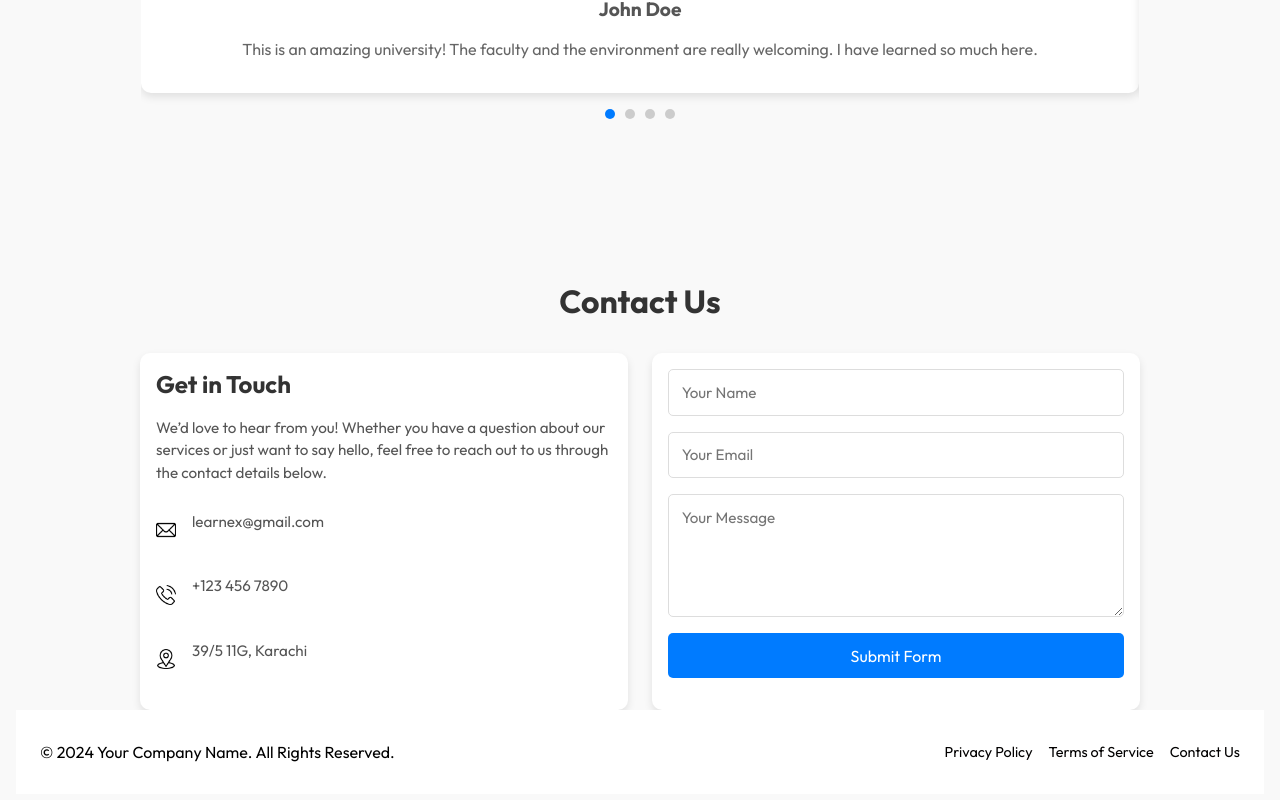
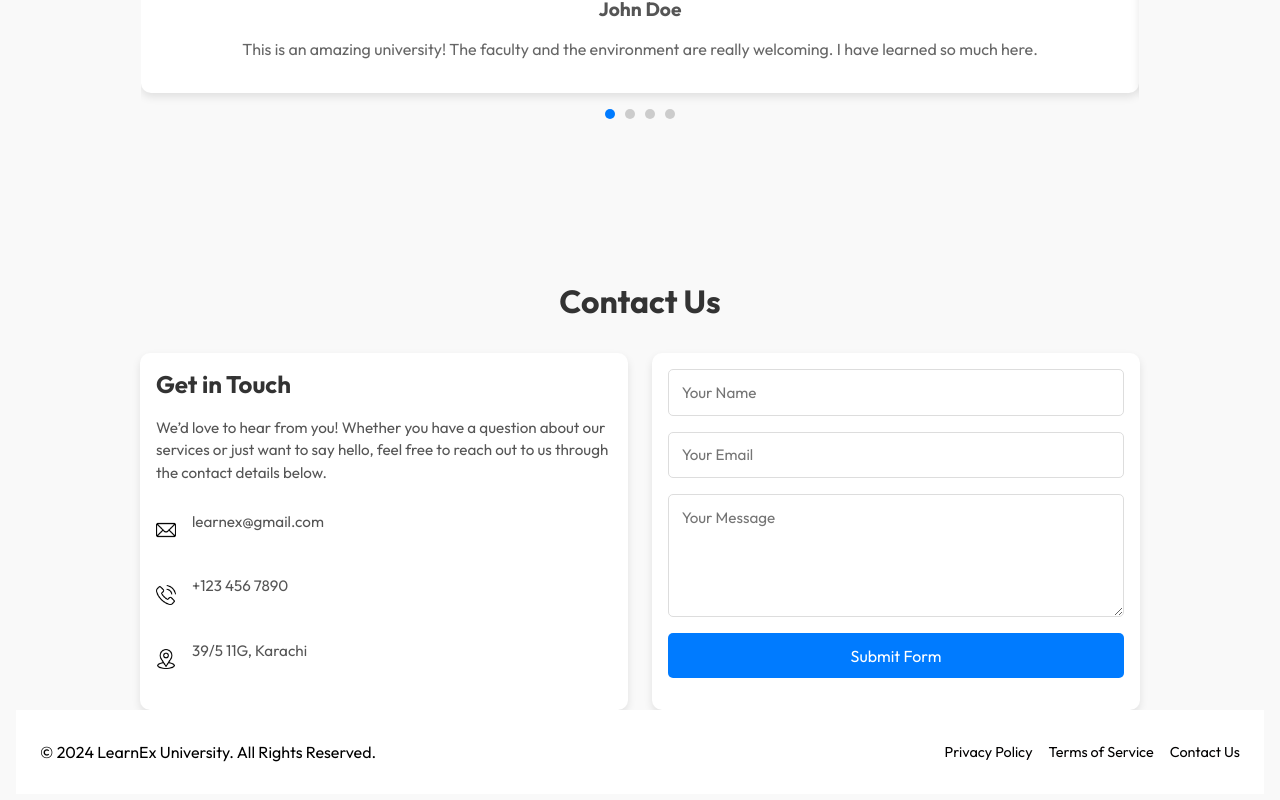
Before and after one commit to abdullahsabirjs/learnex, a React (Vite) app: page / in a window 1280 px wide. Shown: the part 2701-3501 px from the top of the page. Built offline with nearby package versions, Linux system fonts and the light colour scheme.

Commit message:
some enhancment added

```diff
--- a/src/Components/contact/contact.jsx
+++ b/src/Components/contact/contact.jsx
@@ -65,7 +65,7 @@
       <footer className="footer">
   <div className="footer-container">
     <div className="footer-left">
-      <p>&copy; 2024 Your Company Name. All Rights Reserved.</p>
+      <p>&copy; 2024 LearnEx University. All Rights Reserved.</p>
     </div>
     <div className="footer-right">
       <ul className="footer-links">
```
